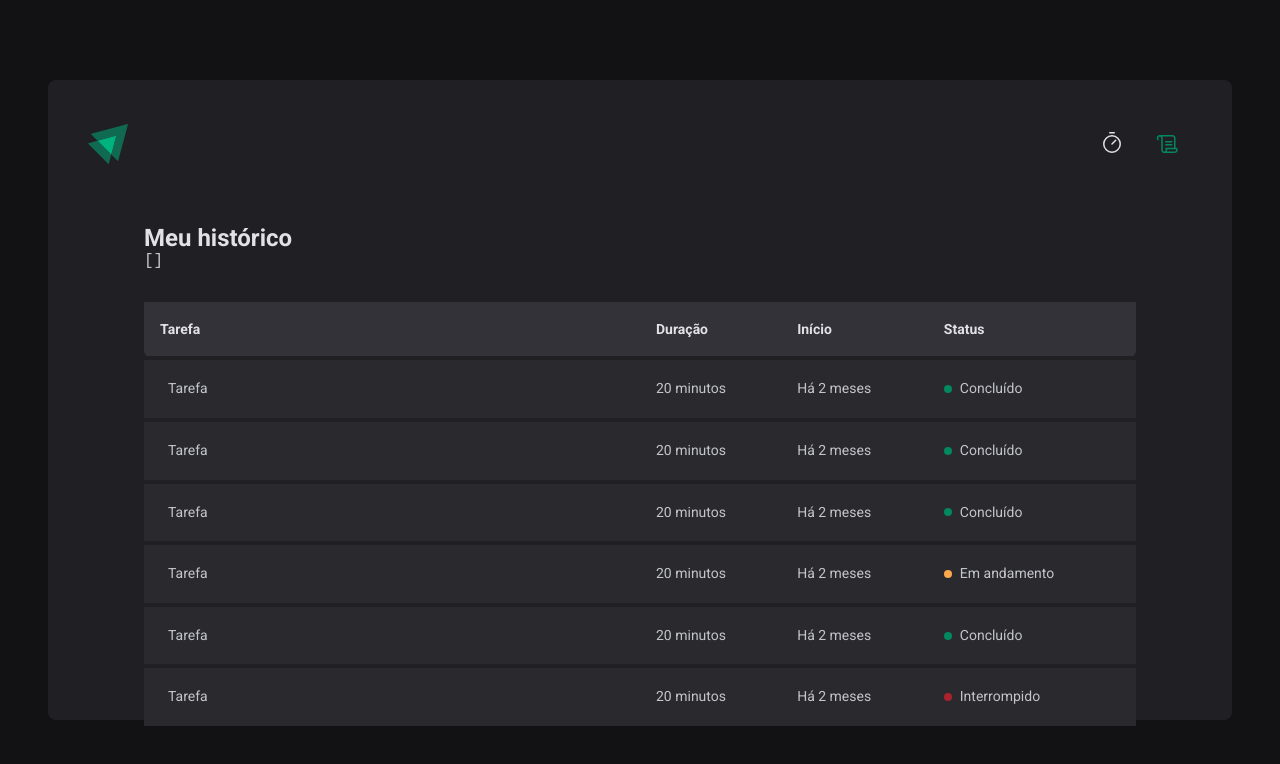
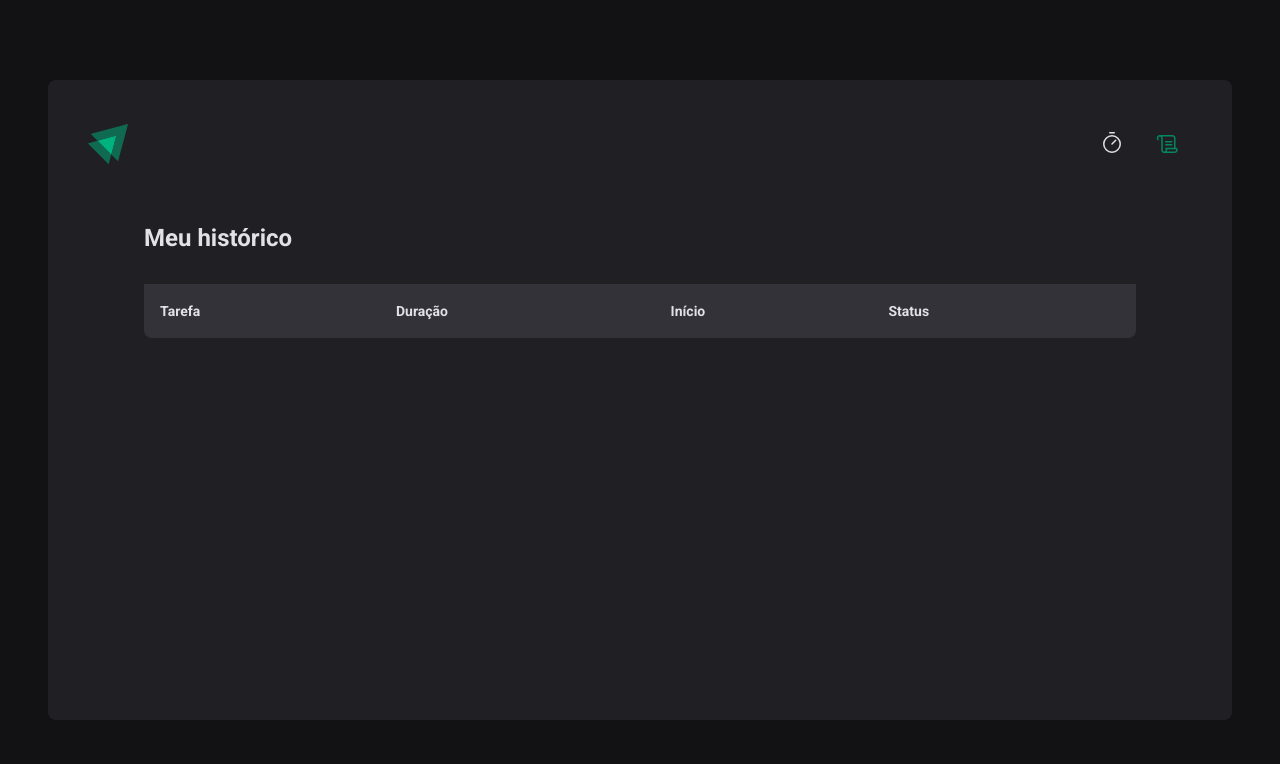
Before and after one commit to ccszanin/IgniteTimer, a React (Vite) app: page /history in a window 1280 px wide. Shown: the top 764 px of the page. Built offline with nearby package versions, Linux system fonts and the light colour scheme.

Commit message:
format date

```diff
--- a/src/pages/History/index.tsx
+++ b/src/pages/History/index.tsx
@@ -1,4 +1,6 @@
 import { useContext } from "react";
+import { formatDistanceToNow} from 'date-fns'
+import { ptBR } from "date-fns/locale";
 import { HistoryContainer } from "./styles";
 import { HistoryList } from "./styles";
 import { Status } from "./styles";
@@ -12,10 +14,6 @@
    <HistoryContainer>
     <h1>Meu histórico</h1>
 
-    <pre>
-      {JSON.stringify(cycles, null, 2)}
-    </pre>
-
     <HistoryList>
        <table>
         <thead>
@@ -27,42 +25,32 @@
           </tr>
         </thead>
         <tbody>
-           <tr>
-            <td>Tarefa</td>
-            <td>20 minutos</td>
-            <td>Há 2 meses</td>
-            <td><Status statusColor="green">Concluído</Status></td>
+           {cycles.map(cycle => {
+            return (
+              <tr key={cycle.id}>
+            <td>{cycle.task}</td>
+            <td>{cycle.minutesAmount} minutos</td>
+            <td>{formatDistanceToNow(cycle.startDate, {
+                addSuffix: true,
+                locale: ptBR,
+            })}
+            </td>
+            <td>
+              { cycle.finishedDate && (
+              <Status statusColor="green">Concluído</Status>
+              )}
+
+              { cycle.InterruptedDate && (
+              <Status statusColor="red">Interrompido</Status>
+              )}
+
+               { !cycle.finishedDate && !cycle.InterruptedDate && (
+              <Status statusColor="yellow">Em andamento</Status>
+              )}
+            </td>
            </tr>
-           <tr>
-            <td>Tarefa</td>
-            <td>20 minutos</td>
-            <td>Há 2 meses</td>
-            <td><Status statusColor="green">Concluído</Status></td>
-           </tr>
-           <tr>
-            <td>Tarefa</td>
-            <td>20 minutos</td>
-            <td>Há 2 meses</td>
-            <td><Status statusColor="green">Concluído</Status></td>
-           </tr>
-           <tr>
-            <td>Tarefa</td>
-            <td>20 minutos</td>
-            <td>Há 2 meses</td>
-            <td><Status statusColor="yellow">Em andamento</Status></td>
-           </tr>
-           <tr>
-            <td>Tarefa</td>
-            <td>20 minutos</td>
-            <td>Há 2 meses</td>
-            <td><Status statusColor="green">Concluído</Status></td>
-           </tr>
-           <tr>
-            <td>Tarefa</td>
-            <td>20 minutos</td>
-            <td>Há 2 meses</td>
-            <td><Status statusColor="red">Interrompido</Status></td>
-           </tr>
+            )
+           })}
         </tbody>
        </table>
     </HistoryList>
```
